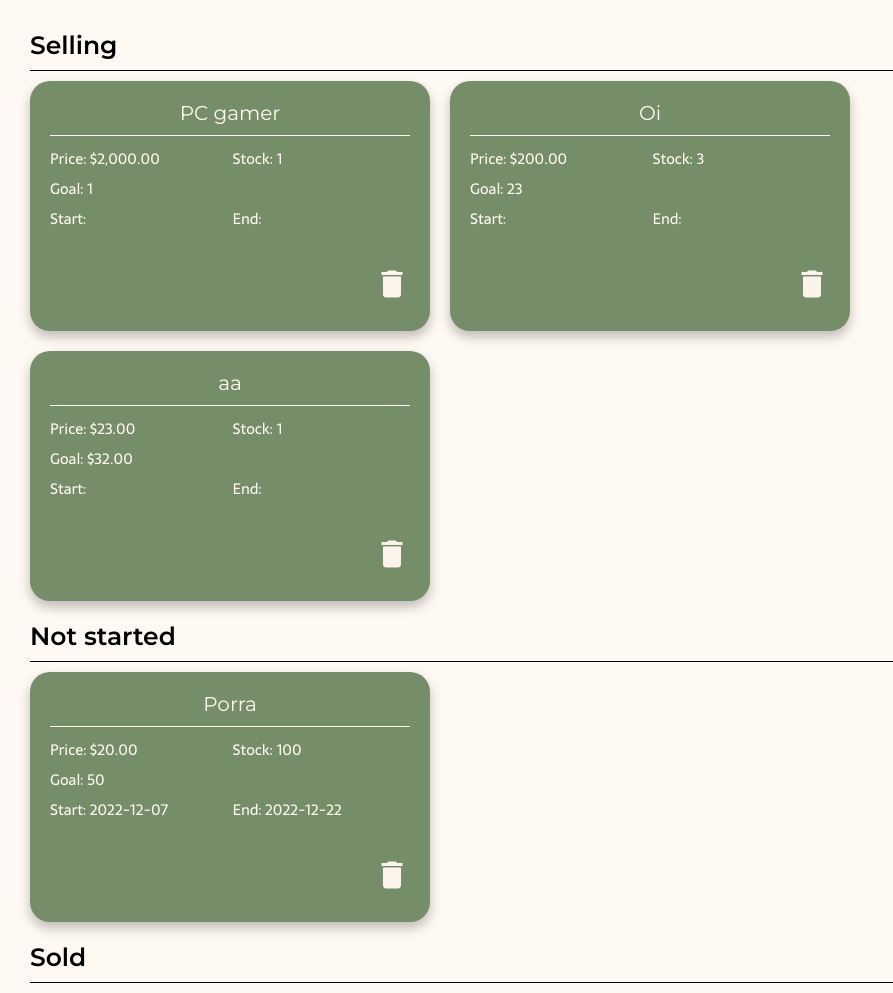
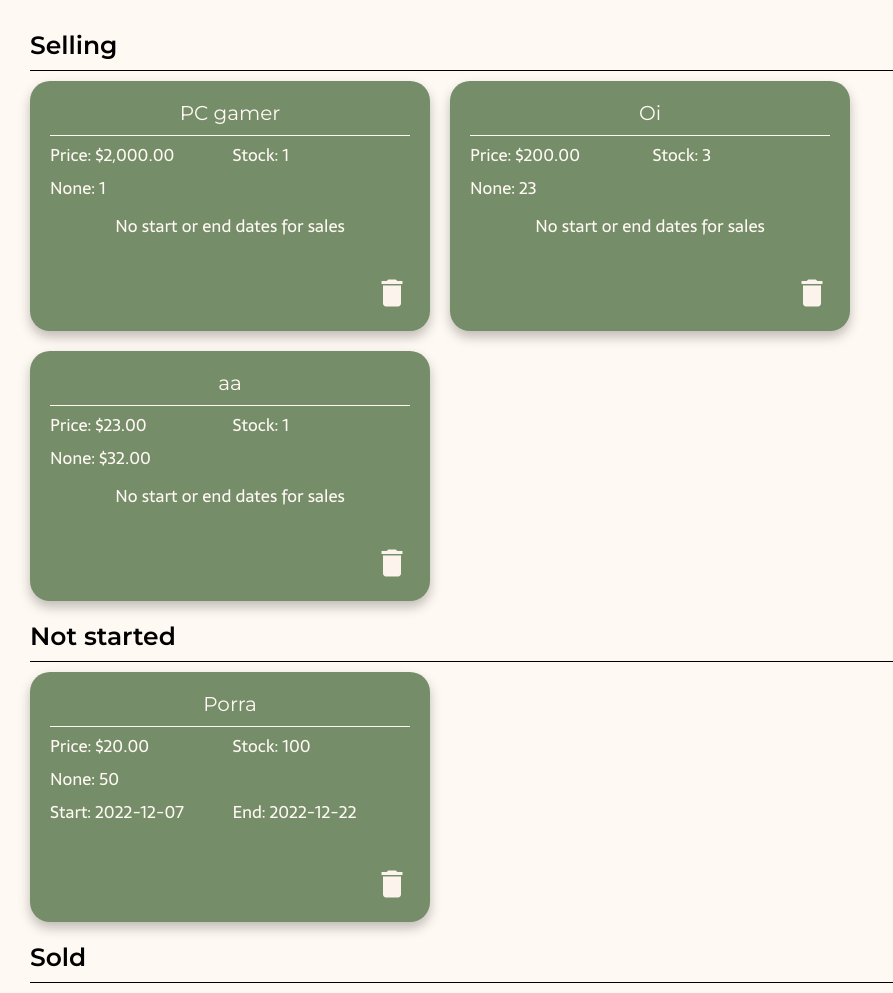
Before and after one commit to raiane-oliveira/CS50x-final-project, a Flask app: page / in a window 1280 px wide. Shown: the part 116-1109 px from the top of the page, without its empty margins (0-893 px from the left). Run offline with Flask 2, Linux system fonts and the light colour scheme; a user stored in the database is signed in; parts of the project's set-up code (start-up, migrations or seed data) failed here and were passed over; some libraries are stand-ins or nearby versions.

Commit message:
Altura dos cards concertadas

```diff
--- a/app.py
+++ b/app.py
@@ -153,17 +153,21 @@
         # Checking erros
         if not request.form.get("name") or not request.form.get("price") or not request.form.get("goal") or not request.form.get("stock"):
             return render_template("plansale.html", message="Blank required fields!")
+        if request.form.get("goal") not in ["Money goal", "Sales goal"]:
+            return render_template("plansale.html", message="Invalid type of goal")
 
         # Store data from sale planning
         name = request.form.get("name")
         date_start = request.form.get("date-start")
         date_end = request.form.get("date-end")
         stock = int(request.form.get("stock"))
+        goal_type = request.form.get("goal")
 
         # Checks if the data is numeric
         check_price = isnumber(request.form.get("price").replace(",", ""))
         check_goal = None
-        if request.form.get("goal") == "Money goal":
+
+        if goal_type == "Money goal":
             check_goal = isnumber(request.form.get("goal-option").replace(",", ""))
         else:
             check_goal = isnumber(request.form.get("goal-option"))
@@ -175,7 +179,7 @@
         price = locale.atof(request.form.get("price").replace(',', '.'))
         price = locale.currency(price, grouping=True)
 
-        if request.form.get("goal") == "Money goal":
+        if goal_type == "Money goal":
             goal = locale.atof(request.form.get("goal-option").replace(',', '.'))
             goal = locale.currency(goal, grouping=True)
         else:
@@ -185,8 +189,8 @@
         filter = request.form.get("id")
 
         # Insert sale plan into the database
-        db.execute("INSERT INTO salesPlan (name, price, goal, date_start, date_end, stock, filters, user_id) VALUES (?, ?, ?, ?, ?, ?, ?, ?)",
-                name, price, goal, date_start, date_end, stock, filter, userID)
+        db.execute("INSERT INTO salesPlan (name, price, goal, date_start, date_end, stock, filters, goal_options, user_id) VALUES (?, ?, ?, ?, ?, ?, ?, ?, ?)",
+                name, price, goal, date_start, date_end, stock, filter, goal_type, userID)
 
         return redirect("/")
 
--- a/static/script.js
+++ b/static/script.js
@@ -37,7 +37,6 @@
 
         var element = event.target;
         id = element.id;
-        console.log(id)
     });
 });
 
--- a/static/style.css
+++ b/static/style.css
@@ -161,34 +161,36 @@
 
 .sale-plan-cards {
     width: 400px;
-    height: 250px;
     padding: 20px;
 
     border-radius: 20px;
     background-color: #768d69;
     box-shadow: 0px 6px 12px rgba(0, 0, 0, 0.25);
 
+    height: 100%;
     color: #FFF9F3;
-}
-
-.sale-plan-cards h3 {
-    padding-bottom: 10px;
-    border-bottom: 0.4px solid #FFF9F3;
 }
 
 .data-sale-plan {
     display: grid;
     grid-template-columns: 1fr 1fr;
     grid-template-rows: auto;
-    grid-template-areas: "price stock"
+    grid-template-areas: "name name"
+                         "price stock"
                          "goal goal"
                          "d-start d-end"
+                         "no-d no-d"
                          "edit edit";
     grid-gap: 5px;
-    margin-top: 10px;
 
     font-family: "Sarala", sans-serif;
-    font-size: 1.5rem;
+    font-size: 1.7rem;
+}
+
+.sale-plan-cards h3 {
+    grid-area: name;
+    padding-bottom: 10px;
+    border-bottom: 0.4px solid #FFF9F3;
 }
 
 .price {
@@ -211,32 +213,17 @@
     grid-area: d-end;
 }
 
-.edit-sale-plan {
+.no-d {
+    text-align: center;
+    grid-area: no-d;
+}
+
+.del-sale-plan {
     display: flex;
     justify-content: end;
 
     grid-area: edit;
     margin-top: 30px;
-}
-
-.btn-sale-plan-edit {
-    width: 100%;
-    height: 80%;
-    cursor: pointer;
-
-    border: none;
-    border-radius: 10px;
-    background-color: #FCF4EC;
-    box-shadow: 0px 6px 12px rgba(0, 0, 0, 0.25);
-    color: #768d69;
-
-    font-family: "Sarala", sans-serif;
-    font-size: 1.6rem;
-}
-
-.btn-sale-plan-edit:hover {
-    background-color: #8CA87C;
-    color: #FCF4EC;
 }
 
 .material-icons.md-36.del {
@@ -269,8 +256,8 @@
 
 /* Active link and Disable Hover*/
 .active {
-    color: #8CA87C;
-    border-bottom: .4px solid #8CA87C;
+    color: #AB8742;
+    border-bottom: .4px solid #AB8742;
 }
 
 /* Main Login/Register page */
--- a/templates/index.html
+++ b/templates/index.html
@@ -59,13 +59,17 @@
                                 <h3>{{ row.name }}</h3>
                                 <div class="data-sale-plan">
                                     <p class="price">Price: {{ row.price }}</p>
-                                    <p class="goal">Goal: {{ row.goal }}</p>
+                                    <p class="goal">{{ row.goal_options }}: {{ row.goal }}</p>
                                     <p class="stock">Stock: {{ row.stock }}</p>
+                                    {% if row.date_start or row_date_end %}
                                         <p class="d-start">Start: {{ row.date_start }}</p>
                                         <p class="d-end">End: {{ row.date_end }}</p>
+                                    {% else %}
+                                        <p class="no-d">No start or end dates for sales</p>
+                                    {% endif %}
 
                                     <!-- Delete sale plan -->
-                                    <form class="edit-sale-plan" action="/delete" method="post">
+                                    <form class="del-sale-plan" action="/delete" method="post">
                                         <input name="id-del" value="{{ row.id }}" type="hidden">
                                         <button type="submit" class="material-icons del md-36">delete</button>
                                     </form>
@@ -87,16 +91,20 @@
 
                         {% for row in not_started %}
                             <div class="sale-plan-cards">
-                                <h3>{{ row.name }}</h3>
+                                <h3 class="title-sale-plan">{{ row.name }}</h3>
                                 <div class="data-sale-plan">
                                     <p class="price">Price: {{ row.price }}</p>
-                                    <p class="goal">Goal: {{ row.goal }}</p>
+                                    <p class="goal">{{ row.goal_options }}: {{ row.goal }}</p>
                                     <p class="stock">Stock: {{ row.stock }}</p>
+                                    {% if row.date_start or row_date_end %}
                                         <p class="d-start">Start: {{ row.date_start }}</p>
                                         <p class="d-end">End: {{ row.date_end }}</p>
+                                    {% else %}
+                                        <p class="no-d">No start or end dates for sales</p>
+                                    {% endif %}
 
                                     <!-- Delete sale plan -->
-                                    <form class="edit-sale-plan" action="/delete" method="post">
+                                    <form class="del-sale-plan" action="/delete" method="post">
                                         <input name="id-del" value="{{ row.id }}" type="hidden">
                                         <button type="submit" class="material-icons del md-36">delete</button>
                                     </form>
@@ -118,16 +126,20 @@
 
                         {% for row in sold %}
                             <div class="sale-plan-cards">
-                                <h3>{{ row.name }}</h3>
+                                <h3 class="title-sale-plan">{{ row.name }}</h3>
                                 <div class="data-sale-plan">
                                     <p class="price">Price: {{ row.price }}</p>
-                                    <p class="goal">Goal: {{ row.goal }}</p>
+                                    <p class="goal">{{ row.goal_options }}: {{ row.goal }}</p>
                                     <p class="stock">Stock: {{ row.stock }}</p>
+                                    {% if row.date_start or row_date_end %}
                                         <p class="d-start">Start: {{ row.date_start }}</p>
                                         <p class="d-end">End: {{ row.date_end }}</p>
+                                    {% else %}
+                                        <p class="no-d">No start or end dates for sales</p>
+                                    {% endif %}
 
                                     <!-- Delete sale plan -->
-                                    <form class="edit-sale-plan" action="/delete" method="post">
+                                    <form class="del-sale-plan" action="/delete" method="post">
                                         <input name="id-del" value="{{ row.id }}" type="hidden">
                                         <button type="submit" class="material-icons del md-36">delete</button>
                                     </form>
--- a/templates/plansale.html
+++ b/templates/plansale.html
@@ -33,6 +33,7 @@
                         <label for="goal">
                             Set goal: <span class="required">*</span>
                             <select class="select-goal" name="goal" id="goal" required>
+                                <option value="Type of goal" selected disabled>Type of goal</option>
                                 <option value="Money goal">Money goal</option>
                                 <option value="Sales goal">Sales goal</option>
                             </select>
```
Also changed, not shown: planningSale.db, 1 other file. Lines whose indentation alone changed are shown as unchanged.
